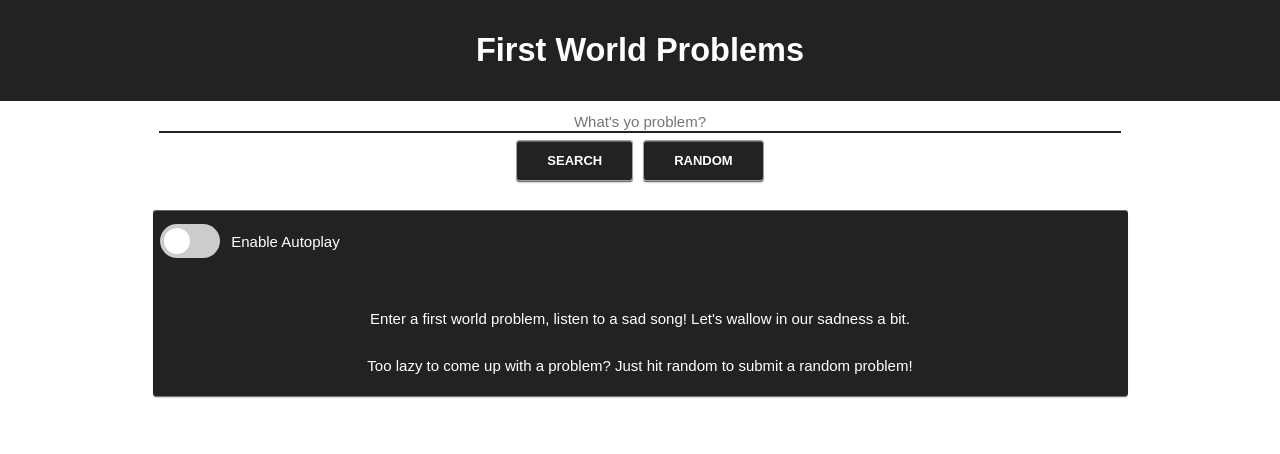
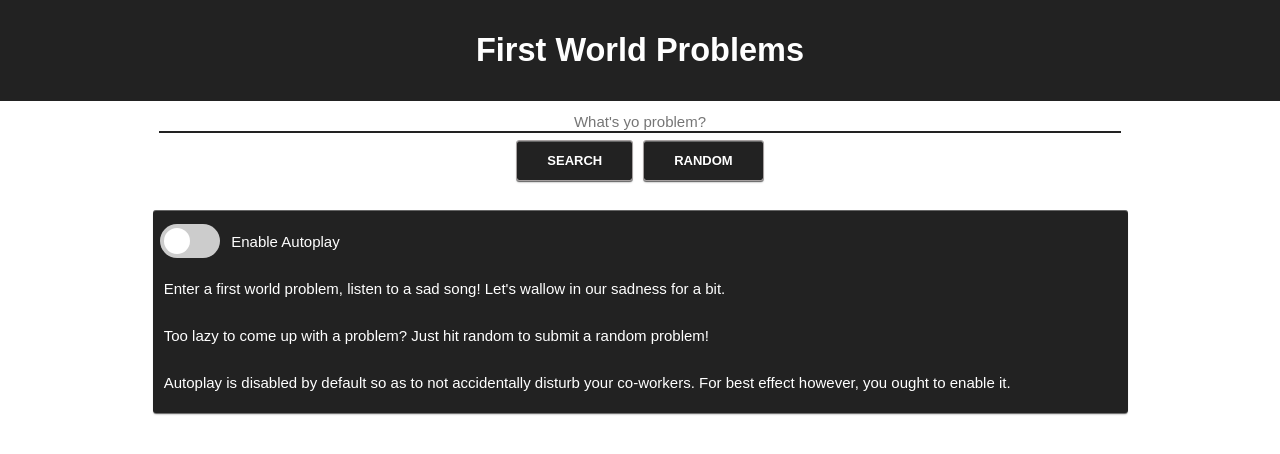
Before and after one commit to virtual-barcade/first-world-problems-client, a React (Create React App) app: page / in a window 1280 px wide. Shown: the top 454 px of the page. Built offline with nearby package versions, Linux system fonts and the light colour scheme.

Commit message:
[visual] update landing view

```diff
--- /dev/null
+++ b/src/SongElements/SongCardDefaultView.css
@@ -0,0 +1,7 @@
+.song-card-default-view {
+  text-align: left;
+}
+
+.intro-text {
+  padding-left: 0.25em;
+}
--- a/src/SongElements/SongCardDefaultView.js
+++ b/src/SongElements/SongCardDefaultView.js
@@ -1,14 +1,19 @@
 import React from 'react';
+import './SongCardDefaultView.css';
 
 const SongCardDefaultView = () => (
-  <div className="flex-container-column">
-    <p>
+  <div className="flex-container-column-left-align song-card-default-view">
+    <p className="intro-text">
       Enter a first world problem, listen to a sad song! Let's wallow in our
-      sadness a bit.
+      sadness for a bit.
     </p>
-    <p>
+    <p className="intro-text">
       Too lazy to come up with a problem? Just hit random to submit a random
       problem!
+    </p>
+    <p className="intro-text">
+      Autoplay is disabled by default so as to not accidentally disturb your
+      co-workers. For best effect however, you ought to enable it.
     </p>
   </div>
 );
--- a/src/SongElements/SongView.js
+++ b/src/SongElements/SongView.js
@@ -28,11 +28,15 @@ class SongView extends Component {
             autoplayEnabled={autoplay}
           />
         </div>
-        <p className="current-problem">{currentProblem}</p>
-        {Object.keys(song).length === 0 ? (
+        {currentProblem.length ? (
+          <p className="current-problem">{currentProblem}</p>
+        ) : (
+          <div />
+        )}
+        {Object.keys(song).length ? (
+          <SongCard song={song} key={song.id} autoplayEnabled={autoplay} />
+        ) : (
           <SongCardDefaultView />
-        ) : (
-          <SongCard song={song} key={song.id} autoplayEnabled={autoplay} />
         )}
       </div>
     );
--- a/src/index.css
+++ b/src/index.css
@@ -53,6 +53,13 @@ a:visited {
   align-items: center;
 }
 
+.flex-container-column-left-align {
+  display: flex;
+  flex-direction: column;
+  justify-content: center;
+  align-items: left;
+}
+
 .flex-container-row {
   display: flex;
   flex-direction: row;
```
Also changed, not shown: src/SongElements/SongData.js (added, +7 -0 lines), src/SongElements/SongData.css (added).
